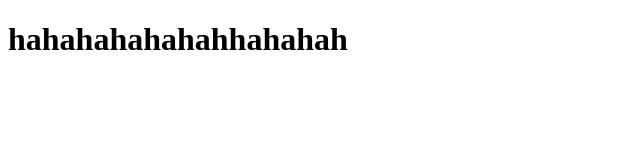
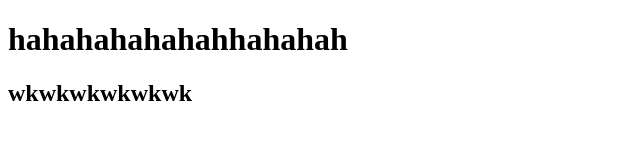
Before and after one commit to FathHaq/push-or-pull, a plain HTML site: page asdasdndex.html in a window 1280 px wide. Shown: the whole page, without its empty margins (0-640 px from the left). Drawn offline with Linux system fonts and the light colour scheme.

Commit message:
Update asdasdndex.html

```diff
--- a/asdasdndex.html
+++ b/asdasdndex.html
@@ -9,6 +9,7 @@
 <body>
   <div>
     <h1>hahahahahahahhahahah</h1>
+    <h2>wkwkwkwkwkwk</h2>
   </div
 </body>
 </html>
```
